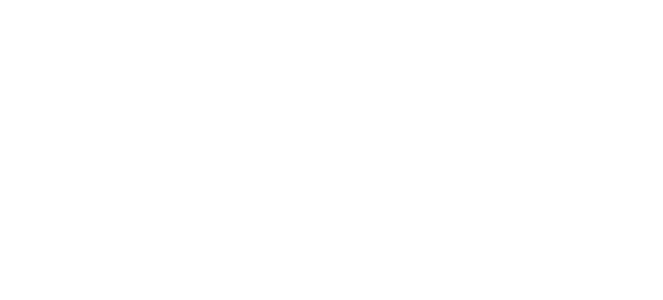
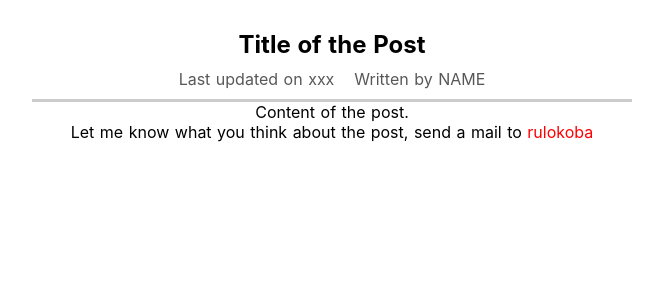
Before and after one commit to tsu-nera/nuxtjs-vuejs-on-steroids-study, a Nuxt app: page /posts/1 in a window 1280 px wide. Before the commit this address had no page. Shown: the top 300 px of the page, without its empty margins (308-971 px from the left). Built offline with nearby package versions, Linux system fonts and the light colour scheme.

Commit message:
add about post admin

```diff
--- /dev/null
+++ b/pages/about/index.vue
@@ -0,0 +1,16 @@
+<template>
+  <div class="about-page">
+    <h1>About</h1>
+    <p>Lorem, ipsum dolor sit amet consectetur adipisicing elit. Tempora tenetur harum nostrum. Iure dicta possimus explicabo, ut vero quis sint, repellendus earum laudantium provident in ducimus et eum ea laboriosam?</p>
+    <p>Lorem, ipsum dolor sit amet consectetur adipisicing elit. Tempora tenetur harum nostrum. Iure dicta possimus explicabo, ut vero quis sint, repellendus earum laudantium provident in ducimus et eum ea laboriosam?</p>
+    <p>Lorem, ipsum dolor sit amet consectetur adipisicing elit. Tempora tenetur harum nostrum. Iure dicta possimus explicabo, ut vero quis sint, repellendus earum laudantium provident in ducimus et eum ea laboriosam?</p>
+    <p>Lorem, ipsum dolor sit amet consectetur adipisicing elit. Tempora tenetur harum nostrum. Iure dicta possimus explicabo, ut vero quis sint, repellendus earum laudantium provident in ducimus et eum ea laboriosam?</p>
+  </div>
+</template>
+
+<style scoped>
+.about-page {
+  text-align: center;
+  padding: 30px;
+}
+</style>
--- a/pages/index.vue
+++ b/pages/index.vue
@@ -33,7 +33,6 @@
 </script>
 
 <style>
-
 .container {
   min-height: 100vh;
   display: flex;
--- /dev/null
+++ b/pages/posts/_id/index.vue
@@ -0,0 +1,66 @@
+<template>
+  <div class="single-post-page">
+    <section class="post">
+      <h1 class="post-title">Title of the Post</h1>
+      <div class="post-details">
+        <div class="post-detail">Last updated on xxx</div>
+        <div class="post-detail">Written by NAME</div>
+      </div>
+      <p>Content of the post.</p>
+    </section>
+    <section class="post-feedback">
+      <p>
+        Let me know what you think about the post, send a mail to
+        <a
+          href="akobashikawa@gmail.com"
+        >rulokoba</a>
+      </p>
+    </section>
+  </div>
+</template>
+
+<style scoped>
+.single-post-page {
+  padding: 30px;
+  text-align: center;
+  box-sizing: border-box;
+}
+.post {
+  width: 100%;
+}
+@media (min-width: 768px) {
+  .post {
+    width: 600px;
+    margin: auto;
+  }
+}
+.post-title {
+  margin: 0;
+}
+.post-details {
+  padding: 10px;
+  box-sizing: border-box;
+  border-bottom: 3px solid #ccc;
+  display: flex;
+  justify-content: center;
+  align-items: center;
+  flex-direction: column;
+}
+@media (min-width: 768px) {
+  .post-details {
+    flex-direction: row;
+  }
+}
+.post-detail {
+  color: rgb(88, 88, 88);
+  margin: 0 10px;
+}
+.post-feedback a {
+  color: red;
+  text-decoration: none;
+}
+.post-feedback a:hover,
+.post-feedback a:active {
+  color: salmon;
+}
+</style>
--- /dev/null
+++ b/pages/posts/index.vue
@@ -0,0 +1,11 @@
+<template>
+  <div class="posts-page" />
+</template>
+
+<style scope>
+.posts-page {
+  display: flex;
+  justify-content: center;
+  align-items: center;
+}
+</style>
```
